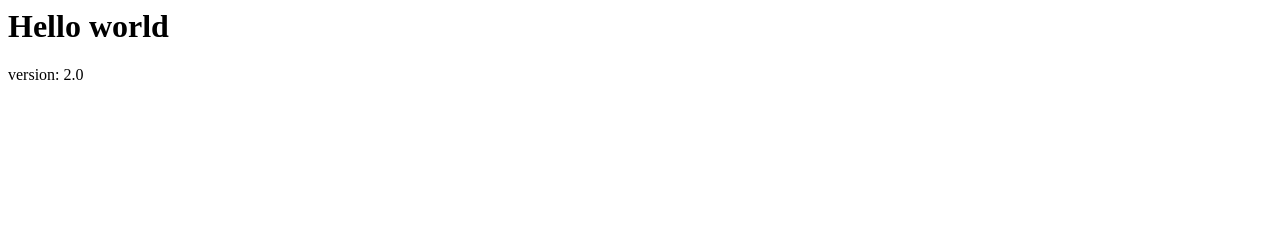
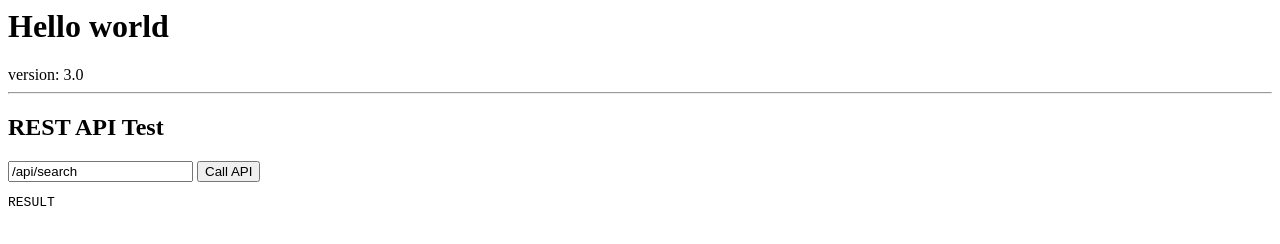
Before and after one commit to lkrzyzanek/helloworld-image-content, a plain HTML site: page content/index.html in a window 1280 px wide. Drawn offline with Linux system fonts and the light colour scheme.

Commit message:
simple rest api test

```diff
--- a/content/index.html
+++ b/content/index.html
@@ -6,6 +6,11 @@
 </head>
 <body>
 <h1>Hello world</h1>
-version: 2.0
+version: 3.0
+<hr>
+<h2>REST API Test</h2>
+<input id="restapiurl" name="restapiurl" value="/api/search"> <button type="button" onclick="callApi(document.getElementById('restapiurl').value)">Call API</button>
+<br>
+<pre id="restapi-call-result">RESULT</pre>
 </body>
 </html>
--- a/content/js/main.js
+++ b/content/js/main.js
@@ -1 +1,17 @@
 console.log('test');
+
+function callApi(url) {
+    console.log('calling rest api: ' + url);
+    var xhr = new XMLHttpRequest();
+    xhr.onreadystatechange = function () {
+        if (this.readyState == 4) {
+            document.getElementById("restapi-call-result").innerHTML = this.responseText;
+        }
+
+    };
+    xhr.onerror = function (err) {
+        updateResult(err);
+    }
+    xhr.open("GET", url, true);
+    xhr.send();
+}
```
